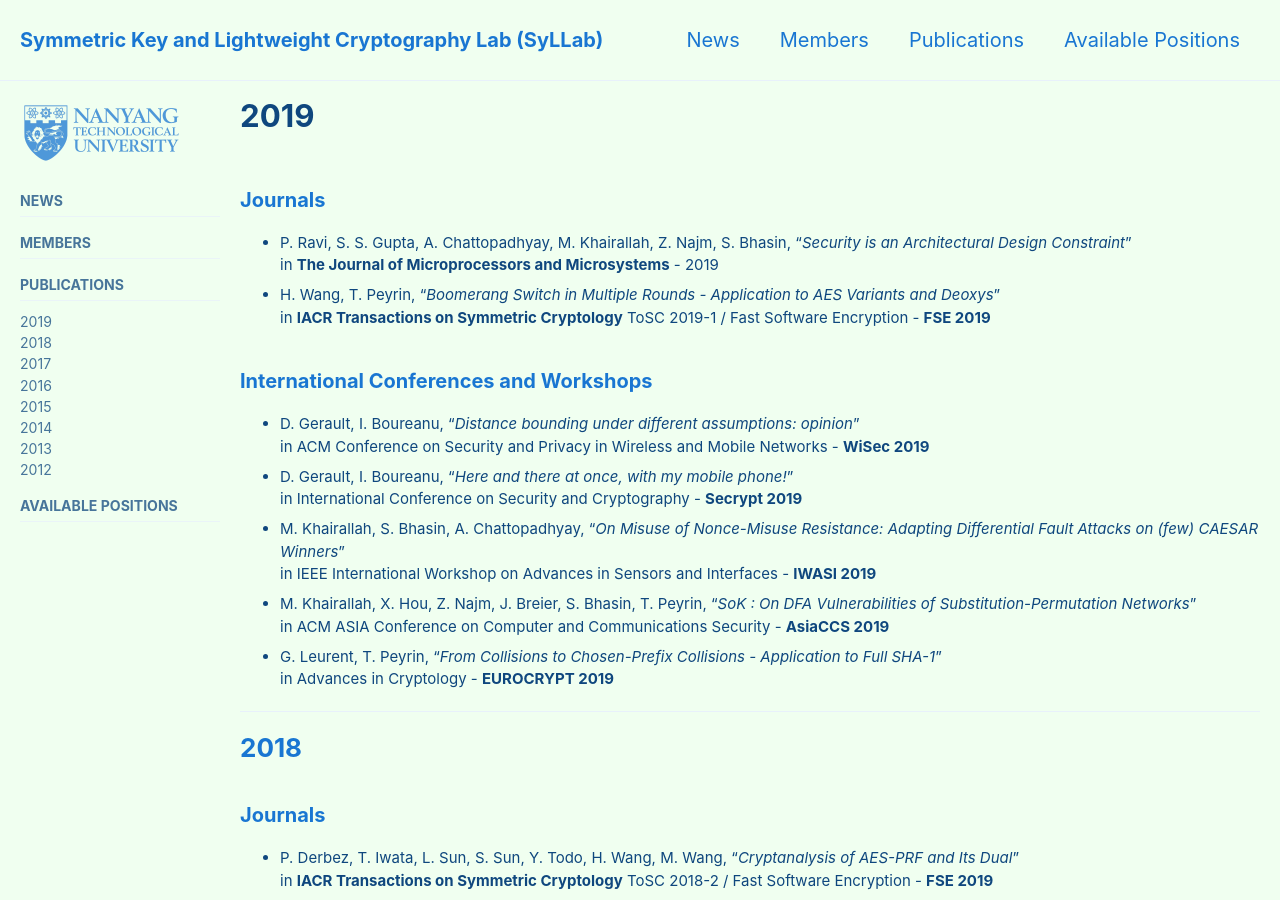
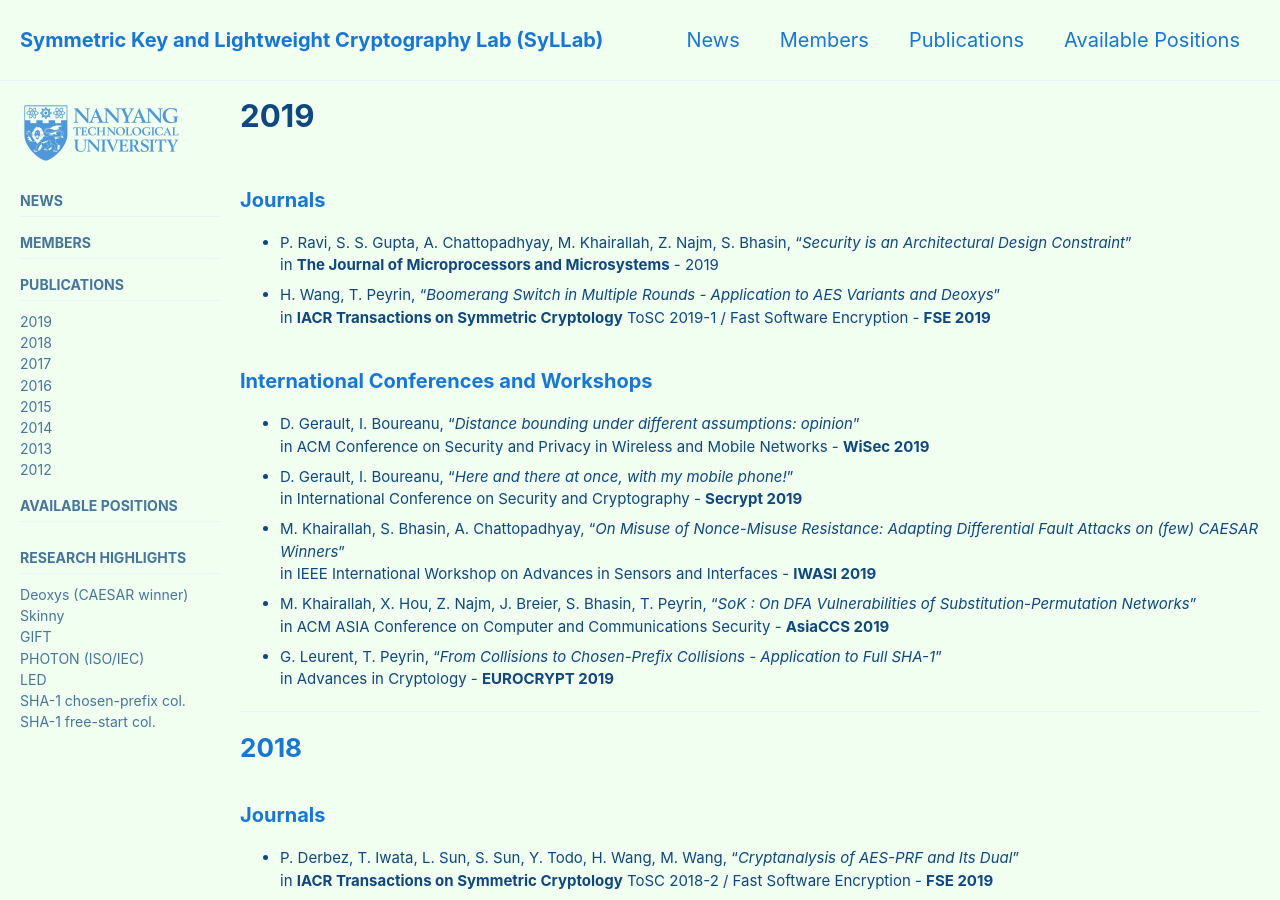
Before and after one commit to thomaspeyrin/web, a Jekyll site: the page built from publications.md, in a window 1280 px wide and 900 px high. Built offline with Jekyll 4.4.1, drawn with Linux system fonts in a browser that asks for light colours; cached includes are drawn as plain includes; nearby versions of some CDN libraries; our own code applies the rules of GitHub Pages for plain Markdown files.

Commit message:
Update publications.md

```diff
--- a/publications.md
+++ b/publications.md
@@ -7,6 +7,8 @@ sidebar:
     image: /assets/images/ntu-logo-blue-transparent-side.png
     image_alt: "image"
     nav: "docsp"
+  - title: " "
+    nav: "research"
 ---
 
 
```
